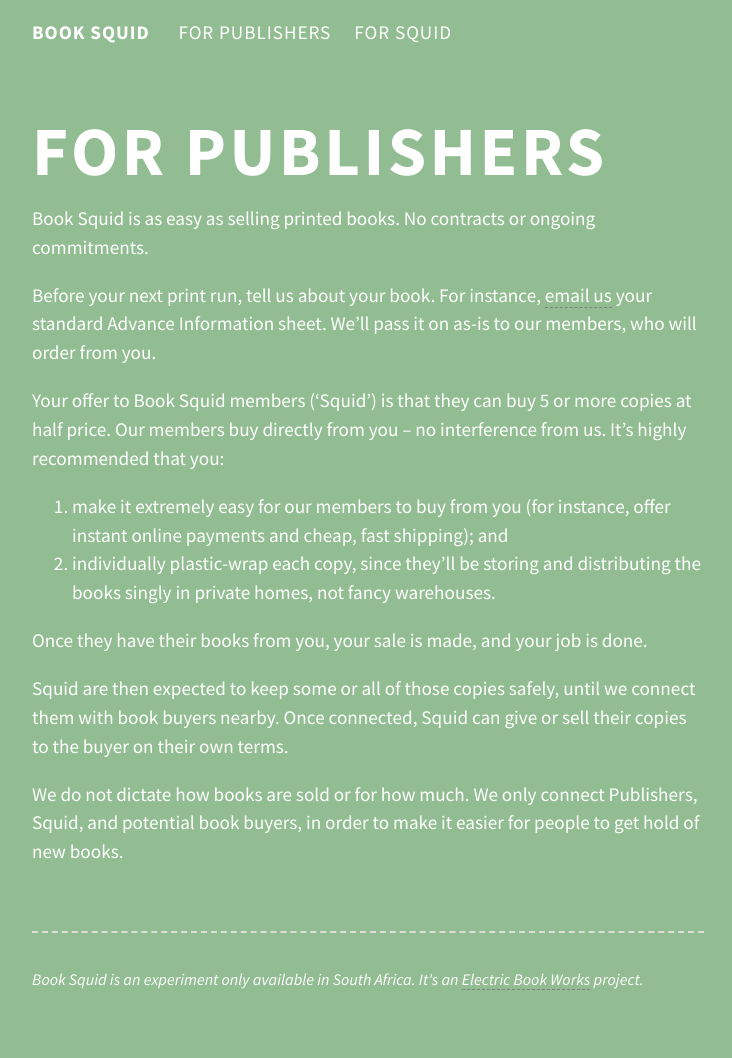
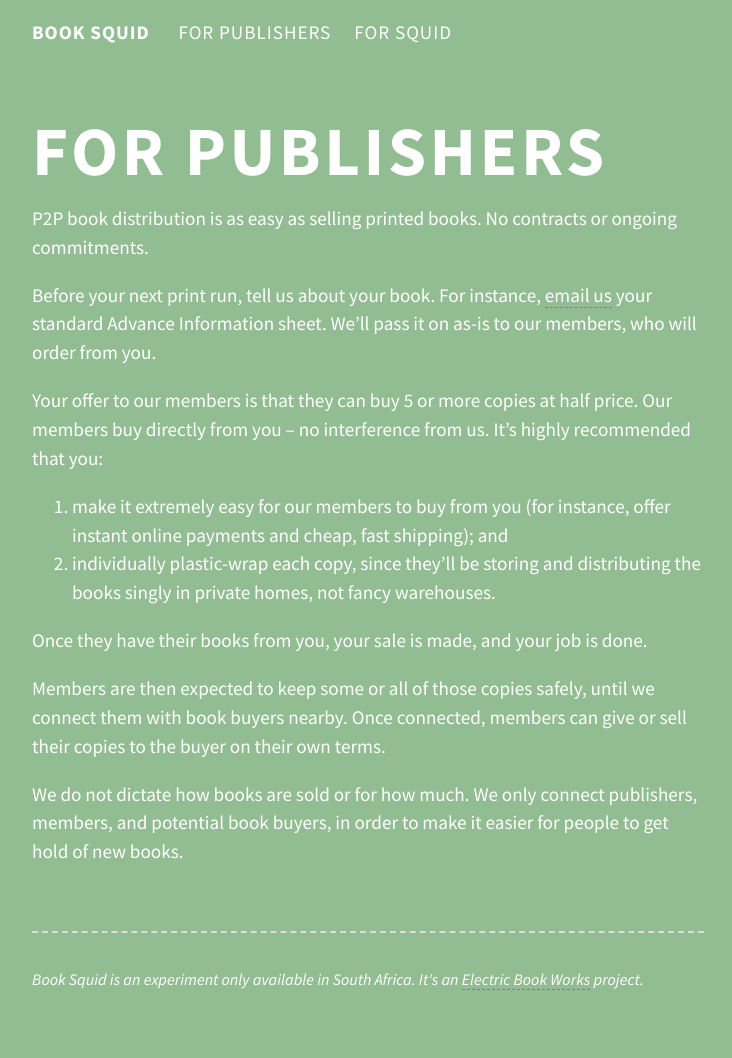
Before and after one commit to electricbookworks/booksquid, a Jekyll site: the page built from publishers.md, in a window 1280 px wide. Shown: the whole page, without its empty margins (272-1004 px from the left). Built offline with Jekyll 4.4.1, drawn with Linux system fonts in a browser that asks for light colours.

Commit message:
Update publishers.md

```diff
--- a/publishers.md
+++ b/publishers.md
@@ -4,17 +4,17 @@ title: For Publishers
 
 # For Publishers
 
-Book Squid is as easy as selling printed books. No contracts or ongoing commitments.
+P2P book distribution is as easy as selling printed books. No contracts or ongoing commitments.
 
-Before your next print run, tell us about your book. For instance, [email us](mailto:hi@booksquid.com) your standard Advance Information sheet. We'll pass it on as-is to our members, who will order from you.
+Before your next print run, tell us about your book. For instance, [email us](mailto:support@electricbookworks.com) your standard Advance Information sheet. We'll pass it on as-is to our members, who will order from you.
 
-Your offer to Book Squid members ('Squid') is that they can buy 5 or more copies at half price. Our members buy directly from you – no interference from us. It's highly recommended that you:
+Your offer to our members is that they can buy 5 or more copies at half price. Our members buy directly from you – no interference from us. It's highly recommended that you:
 
 1.	make it extremely easy for our members to buy from you (for instance, offer instant online payments and cheap, fast shipping); and
 2.	individually plastic-wrap each copy, since they'll be storing and distributing the books singly in private homes, not fancy warehouses.
 
 Once they have their books from you, your sale is made, and your job is done.
 
-Squid are then expected to keep some or all of those copies safely, until we connect them with book buyers nearby. Once connected, Squid can give or sell their copies to the buyer on their own terms.
+Members are then expected to keep some or all of those copies safely, until we connect them with book buyers nearby. Once connected, members can give or sell their copies to the buyer on their own terms.
 
-We do not dictate how books are sold or for how much. We only connect Publishers, Squid, and potential book buyers, in order to make it easier for people to get hold of new books.
+We do not dictate how books are sold or for how much. We only connect publishers, members, and potential book buyers, in order to make it easier for people to get hold of new books.
```
